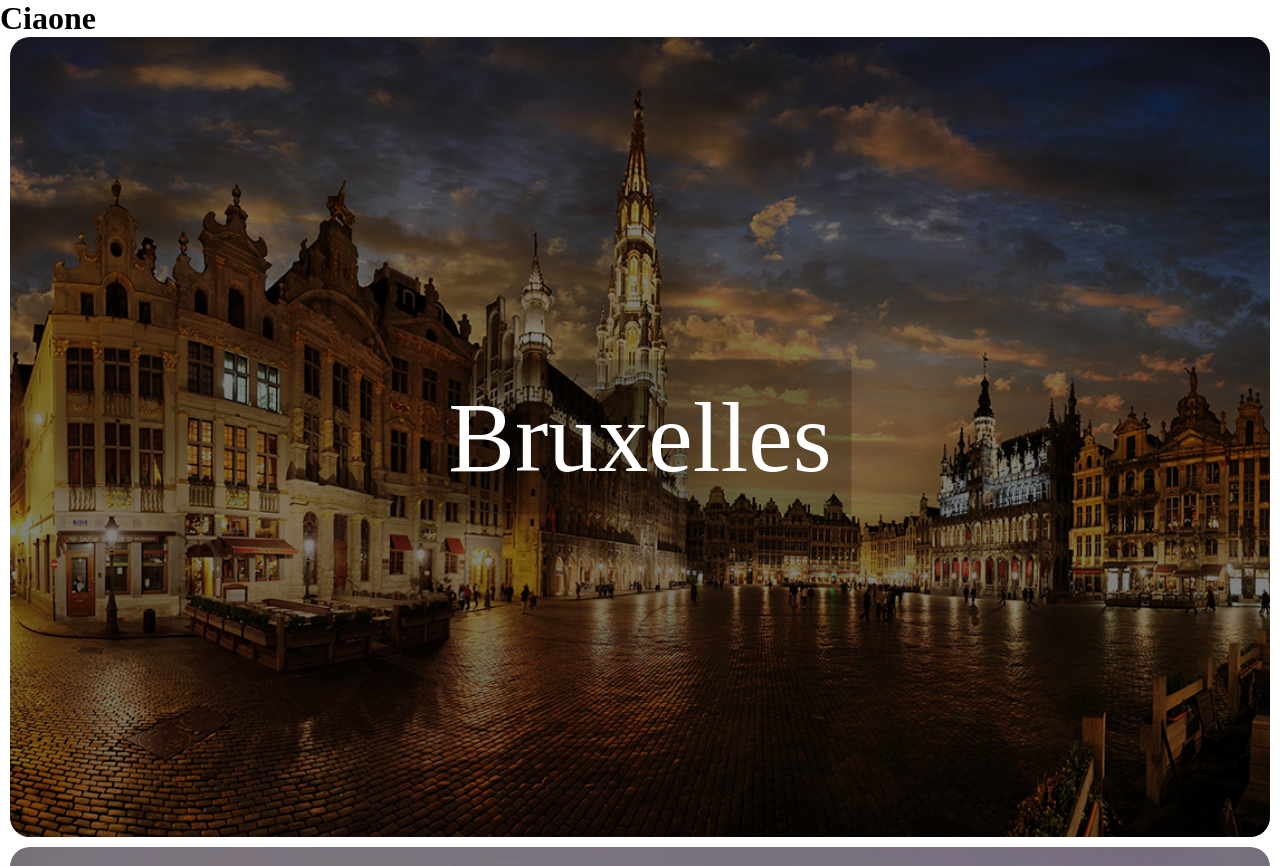
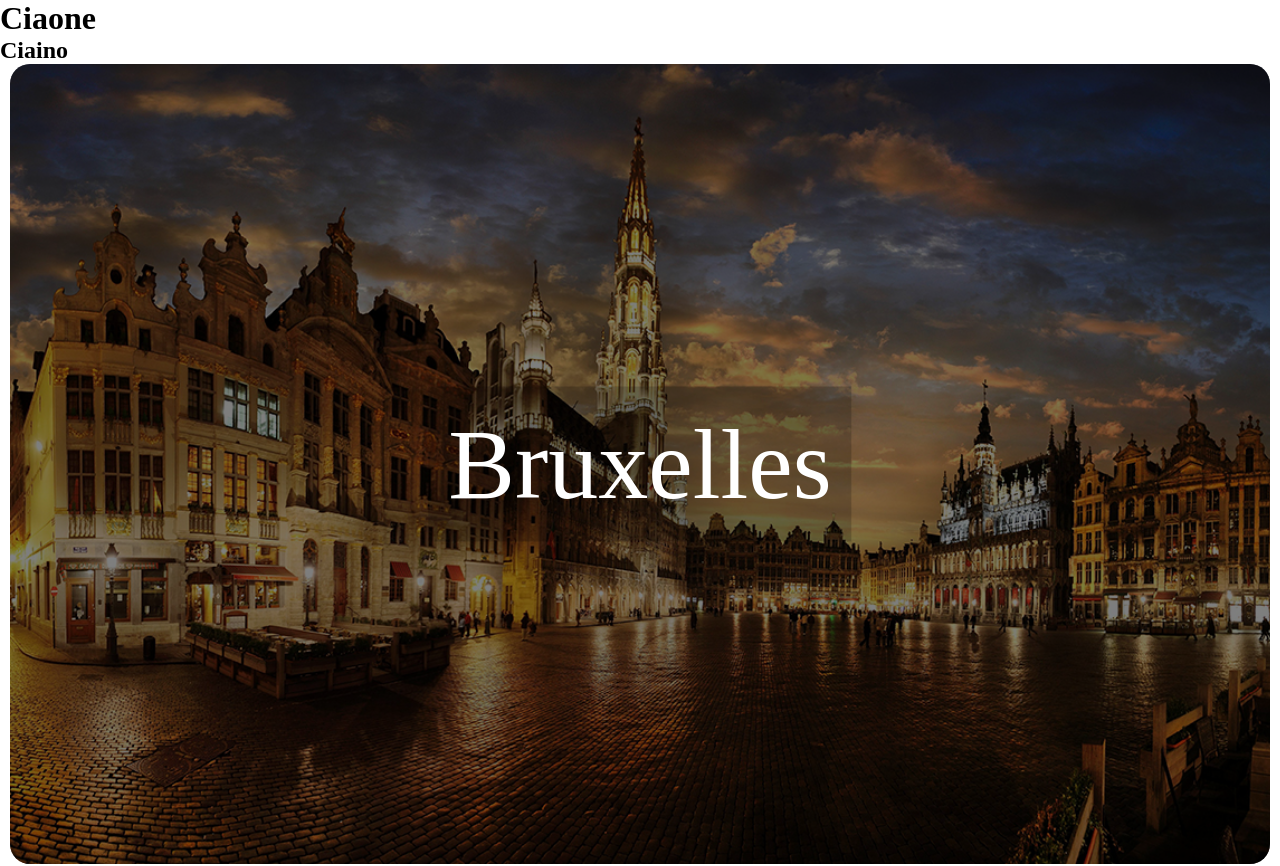
Before and after one commit to chrishut10/htmlcss-airbnb, a plain HTML site: page index.html in a window 1280 px wide. Shown: the top 866 px of the page. Drawn offline with Linux system fonts and the light colour scheme.

Commit message:
Modifica h2
asdas

```diff
--- a/index.html
+++ b/index.html
@@ -8,6 +8,8 @@
   <body>
 
       <h1>Ciaone</h1>
+
+      <h2>Ciaino</h2>
 
     <div id="picture1" class="city">
       <div class="name"> Bruxelles </div>
```
